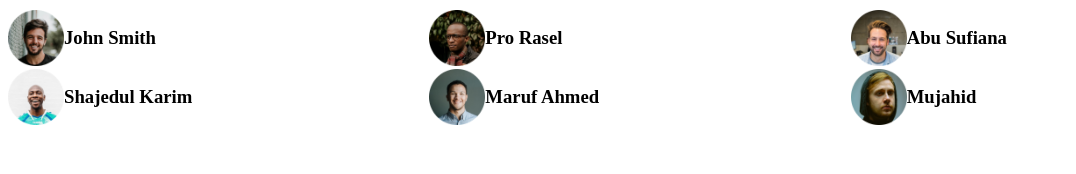
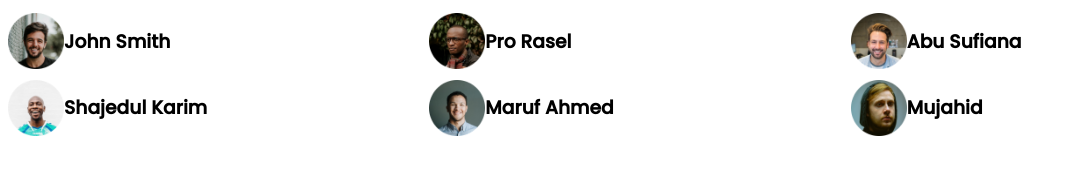
Before and after one commit to Tofael421/leader-board-css3, a plain HTML site: page index.html in a window 1280 px wide. Shown: the whole page, without its empty margins (0-1076 px from the left). Drawn offline with Linux system fonts and the light colour scheme.

Commit message:
first commit

```diff
--- a/style.css
+++ b/style.css
@@ -1,4 +1,12 @@
+/* fonts */
+@import url('https://fonts.googleapis.com/css2?family=Poppins:wght@500&display=swap');
+/* common */
+body{
+    font-family: 'Poppins', sans-serif;
+    background-color: F3F1FF;
+}
 /* top player style */
+
 .players{
     display:grid;
     grid-template-columns: repeat(3,1fr);
```
